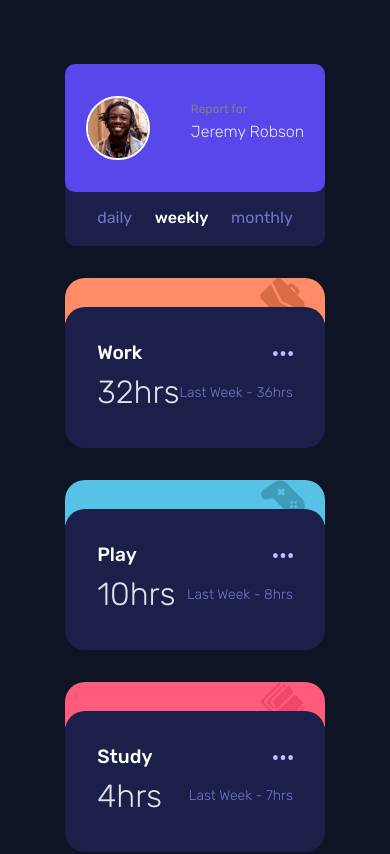
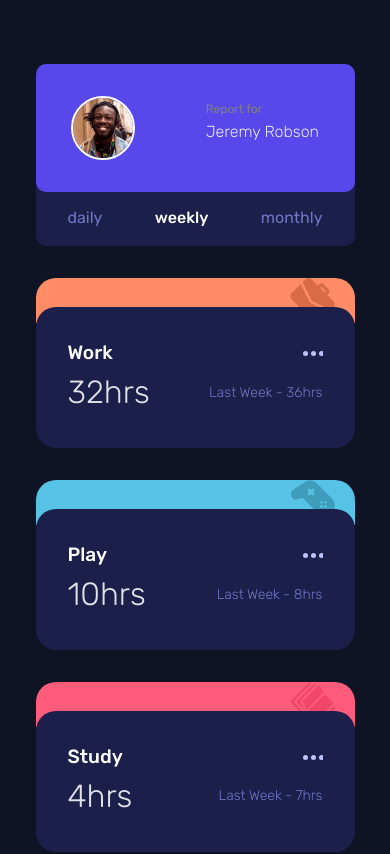
Before and after one commit to Robertron624/time-tracking-dashboard, a React (Vite) app: page / in a window 390 px wide. Shown: the top 854 px of the page. Built offline with nearby package versions, Linux system fonts and the light colour scheme.

Commit message:
fix: mobile app width

```diff
--- a/src/App.scss
+++ b/src/App.scss
@@ -33,8 +33,13 @@ $pale-blue: hsl(236, 100%, 87%);
 
 #root {
   max-width: 1280px;
-  margin: 0 auto;
   text-align: center;
+  margin-inline: auto;
+  width: 90%;
+
+  @include desktop {
+    margin: 0 auto;
+  }
 }
 
 .App {
--- a/src/components/TimeCard.jsx
+++ b/src/components/TimeCard.jsx
@@ -19,7 +19,7 @@ const TimeCard = ({card}) => {
         <div className={styles.card_body}>
             <div className={styles.card_title}>
                 <h2 className={styles.card_title_text}>{title == 'SelfCare' ? 'Self Care': title}</h2>
-                <img className={styles.card_menu} src="icon-ellipsis.svg" alt="card config image" />
+                <svg className={styles.card_menu} width="21" height="5" xmlns="http://www.w3.org/2000/svg"><path d="M2.5 0a2.5 2.5 0 1 1 0 5 2.5 2.5 0 0 1 0-5Zm8 0a2.5 2.5 0 1 1 0 5 2.5 2.5 0 0 1 0-5Zm8 0a2.5 2.5 0 1 1 0 5 2.5 2.5 0 0 1 0-5Z" fill="currentcolor" fill-rule="evenodd"/></svg>
             </div>
             <div className={styles.current_previous}>
                 <p className={styles.current}>{timeframes[time].current}hrs</p>
--- a/src/styles/TimeCard.module.scss
+++ b/src/styles/TimeCard.module.scss
@@ -63,6 +63,11 @@ $soft-orange : hsl(43, 84%, 65%);
             .card_menu {
                 height: 5px;
                 width: 20px;
+                color: $pale-blue;
+
+                &:hover {
+                    color: white;
+                }
             }
         }
 
```
